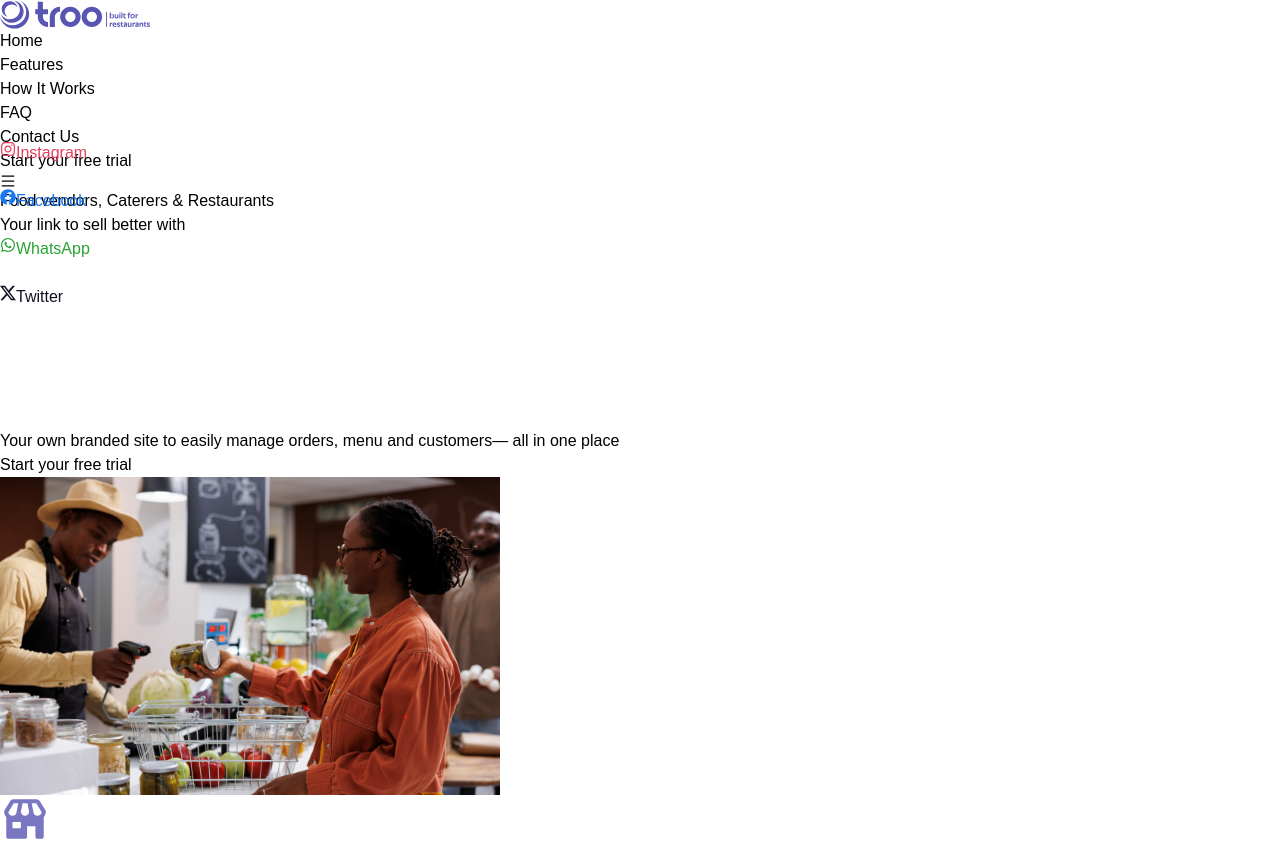
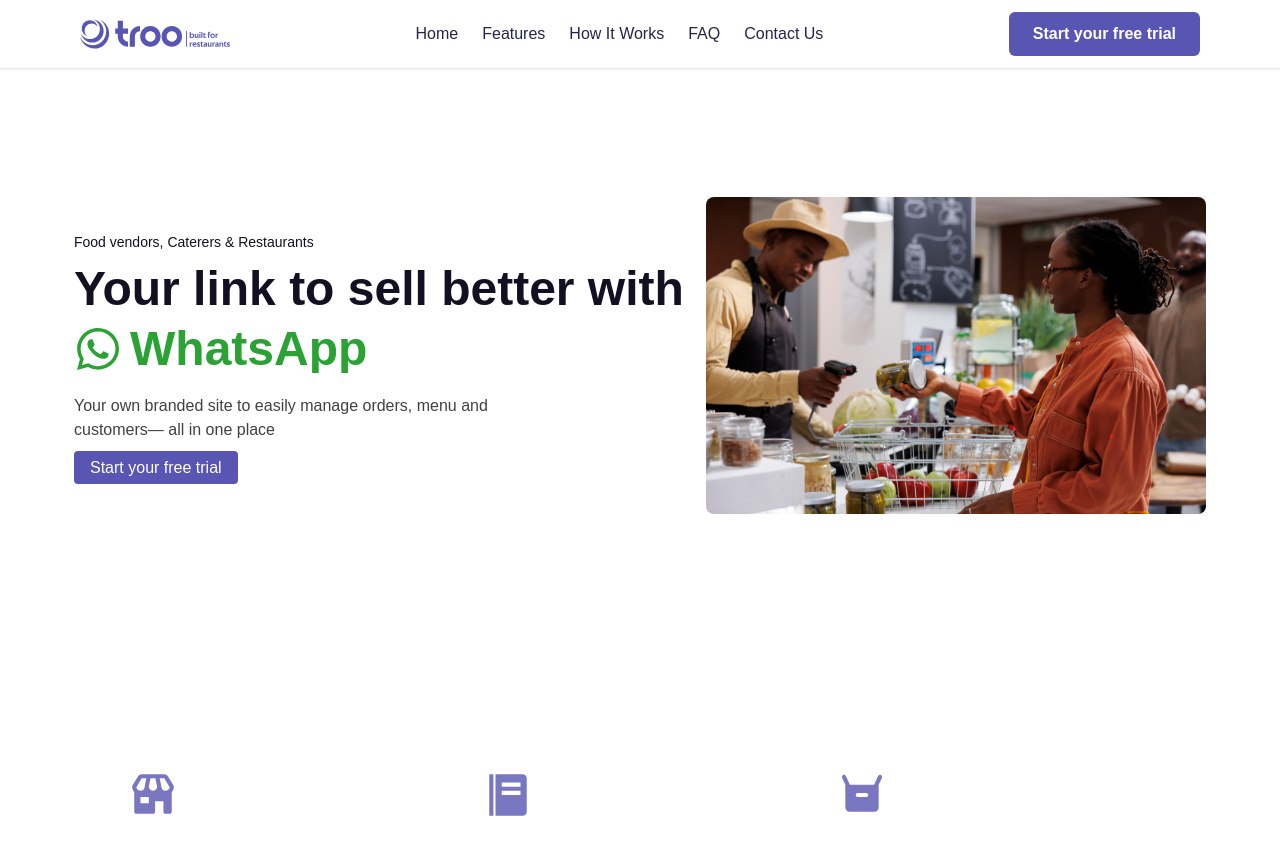
Before and after one commit to TrooHQ/goGrub, a Next.js app: page /LandingPage in a window 1280 px wide. Shown: the top 841 px of the page. Built offline with nearby package versions, Linux system fonts and the light colour scheme.

Commit message:
renamed the components

```diff
--- a/tailwind.config.js
+++ b/tailwind.config.js
@@ -3,7 +3,7 @@ module.exports = {
   important: true,
   content: [
     "./src/pages/**/*.{js,ts,jsx,tsx,mdx}",
-    "./src/components/**/*.{js,ts,jsx,tsx,mdx}",
+    "./src/Components/**/*.{js,ts,jsx,tsx,mdx}",
     "./src/app/**/*.{js,ts,jsx,tsx,mdx}",
     "./public/index.html",
   ],
```
Also changed, not shown: src/pages/LandingPage/index.jsx (+10 -10 lines).
